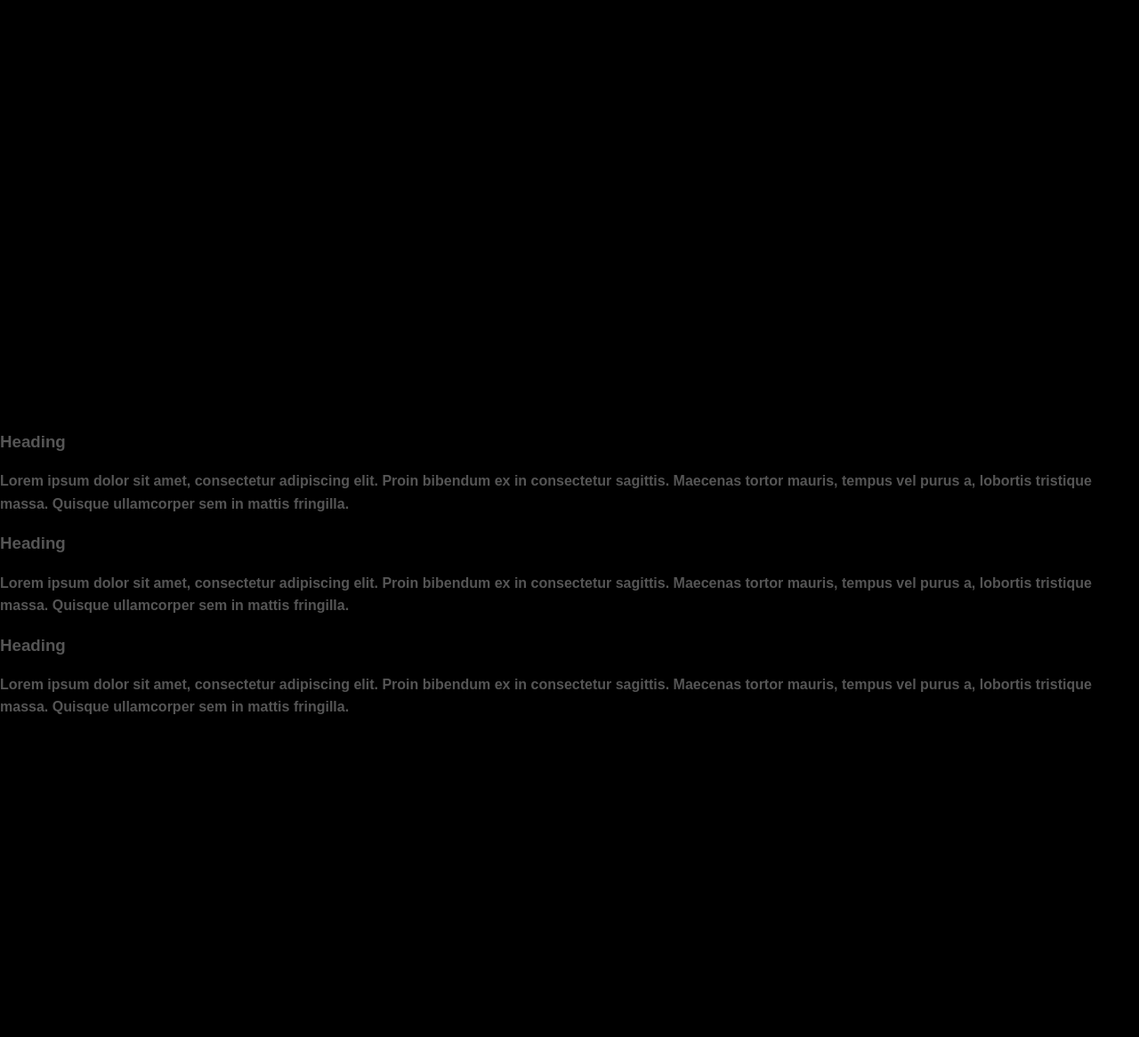
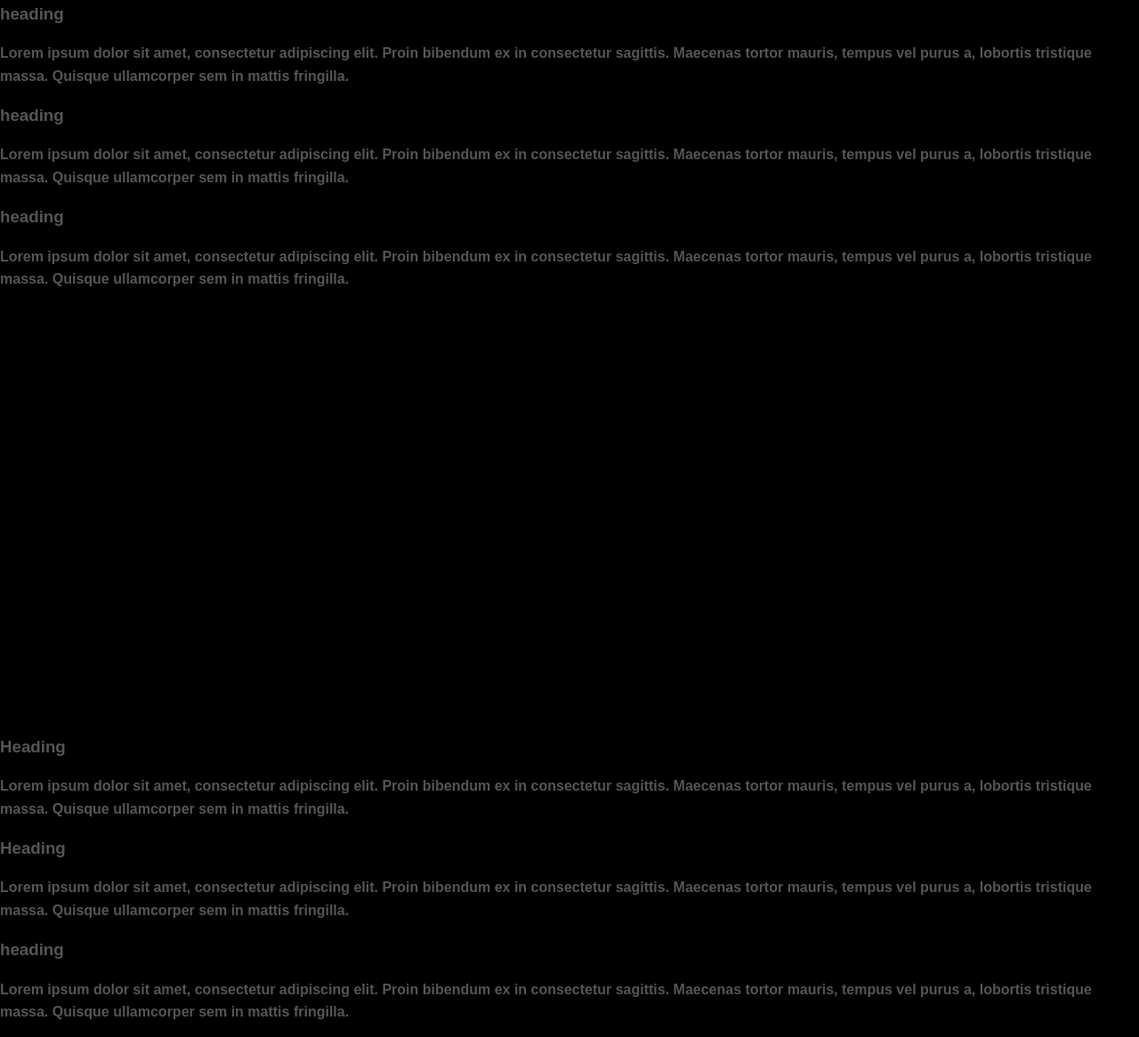
Before and after one commit to Jacobc5613/css_borders, a plain HTML site: page index.html in a window 1280 px wide. Shown: the part 1628-2794 px from the top of the page at 89% size. Before the commit the page ends 2452 px from the top, so only its background shows below. Drawn offline with Linux system fonts and the light colour scheme.

Commit message:
Update index.html

```diff
--- a/index.html
+++ b/index.html
@@ -17,6 +17,7 @@
 		<div class="box-2">
 			<h1>Adios Amigos</h1>
 			<p>dummy text</p>
+			<a class="button" href="" >Read More</a>
 			<a class="button" href="" >Read More</a>
 		</div>
 		<div class="categories">
@@ -45,18 +46,44 @@
 	<input type="submit" name="submit" value="Submit">
 	<div style="margin-top:500px;"></div>
 </form>
-<div style="margin-top:500px;"><div class="block"></div>
-	<h3>Heading</h3>
-	<p>Lorem ipsum dolor sit amet, consectetur adipiscing elit. Proin bibendum ex in consectetur sagittis. Maecenas tortor mauris, tempus vel purus a, lobortis tristique massa. Quisque ullamcorper sem in mattis fringilla.
-	</p>
-	<div class="block"></div>
-		 <h3>Heading</h3>
-	<p>Lorem ipsum dolor sit amet, consectetur adipiscing elit. Proin bibendum ex in consectetur sagittis. Maecenas tortor mauris, tempus vel purus a, lobortis tristique massa. Quisque ullamcorper sem in mattis fringilla.
-	</p>
-	<div class="block"></div>
+	<div class="block">
+		<h3>heading</h3>
+		<p>Lorem ipsum dolor sit amet, consectetur adipiscing elit. Proin bibendum ex in consectetur sagittis. Maecenas tortor mauris, tempus vel purus a, lobortis tristique massa. Quisque ullamcorper sem in mattis fringilla.</p>
+	</div>
+	<div class="block">
+		<h3>heading</h3>
+		<p>Lorem ipsum dolor sit amet, consectetur adipiscing elit. Proin bibendum ex in consectetur sagittis. Maecenas tortor mauris, tempus vel purus a, lobortis tristique massa. Quisque ullamcorper sem in mattis fringilla.</p></div>
+	<div class="block">
+		<h3>heading</h3>
+		<p>Lorem ipsum dolor sit amet, consectetur adipiscing elit. Proin bibendum ex in consectetur sagittis. Maecenas tortor mauris, tempus vel purus a, lobortis tristique massa. Quisque ullamcorper sem in mattis fringilla.</p>
+	</div>
+	<div style="margin-top:500px;">
+		<div class="block">
 		<h3>Heading</h3>
-	<p>Lorem ipsum dolor sit amet, consectetur adipiscing elit. Proin bibendum ex in consectetur sagittis. Maecenas tortor mauris, tempus vel purus a, lobortis tristique massa. Quisque ullamcorper sem in mattis fringilla.
-	</p>
+		<p>Lorem ipsum dolor sit amet, consectetur adipiscing elit. Proin bibendum ex in consectetur sagittis. Maecenas tortor mauris, tempus vel purus a, lobortis tristique massa. Quisque ullamcorper sem in mattis fringilla.</p>
 	</div>
+	<div class="block">
+		<h3>Heading</h3>
+		<p>Lorem ipsum dolor sit amet, consectetur adipiscing elit. Proin bibendum ex in consectetur sagittis. Maecenas tortor mauris, tempus vel purus a, lobortis tristique massa. Quisque ullamcorper sem in mattis fringilla.</p>
+	</div>
+
+	<div class="block">
+		<h3>heading</h3>
+		<p>Lorem ipsum dolor sit amet, consectetur adipiscing elit. Proin bibendum ex in consectetur sagittis. Maecenas tortor mauris, tempus vel purus a, lobortis tristique massa. Quisque ullamcorper sem in mattis fringilla.</p>
+	</div>
+	</div>
+	<div class="clr"></div>
+	<div id="main-block"><h3>Heading</h3>
+			<p>Lorem ipsum dolor sit amet, consectetur adipiscing elit. Proin bibendum ex in consectetur sagittis. Maecenas tortor mauris, tempus vel purus a, lobortis tristique massa. Quisque ullamcorper sem in mattis fringilla.</p>
+	</div>
+	<div id="sidebar">
+		<p>Lorem ipsum dolor sit amet, consectetur adipiscing elit. Proin bibendum ex in consectetur sagittis. Maecenas tortor mauris, tempus vel purus a, lobortis tristique massa. Quisque ullamcorper sem in mattis fringilla. </p>
+	</div>
+	<div class="clr"></div>
+	<div class="p-box">
+		<h1>Hello</h1>
+		<h2>Goodbye</h2>
+	</div>
+	<a class="fix-me  button" href=" ">Hello</a>
 </body>
 </html>
```
